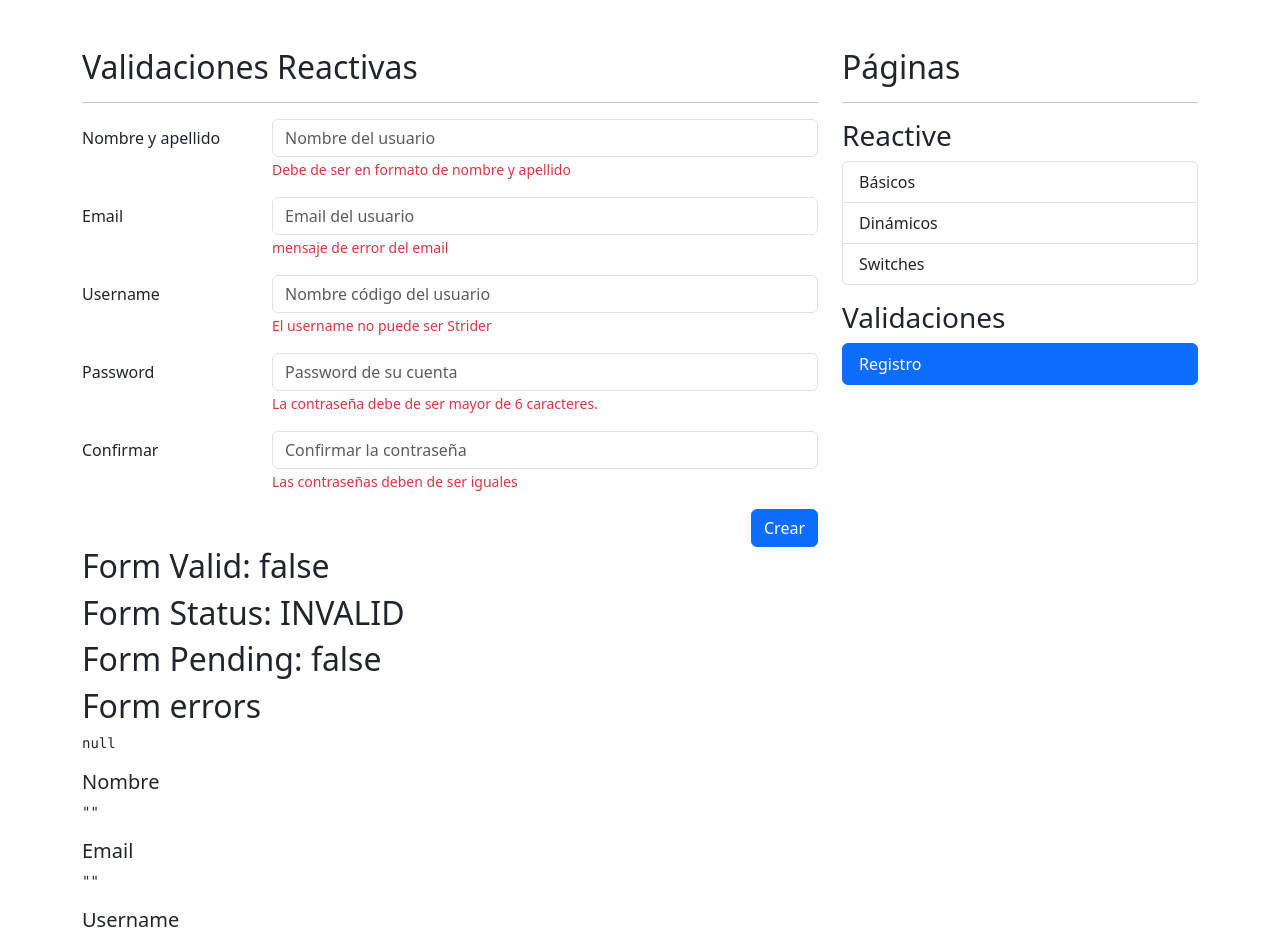
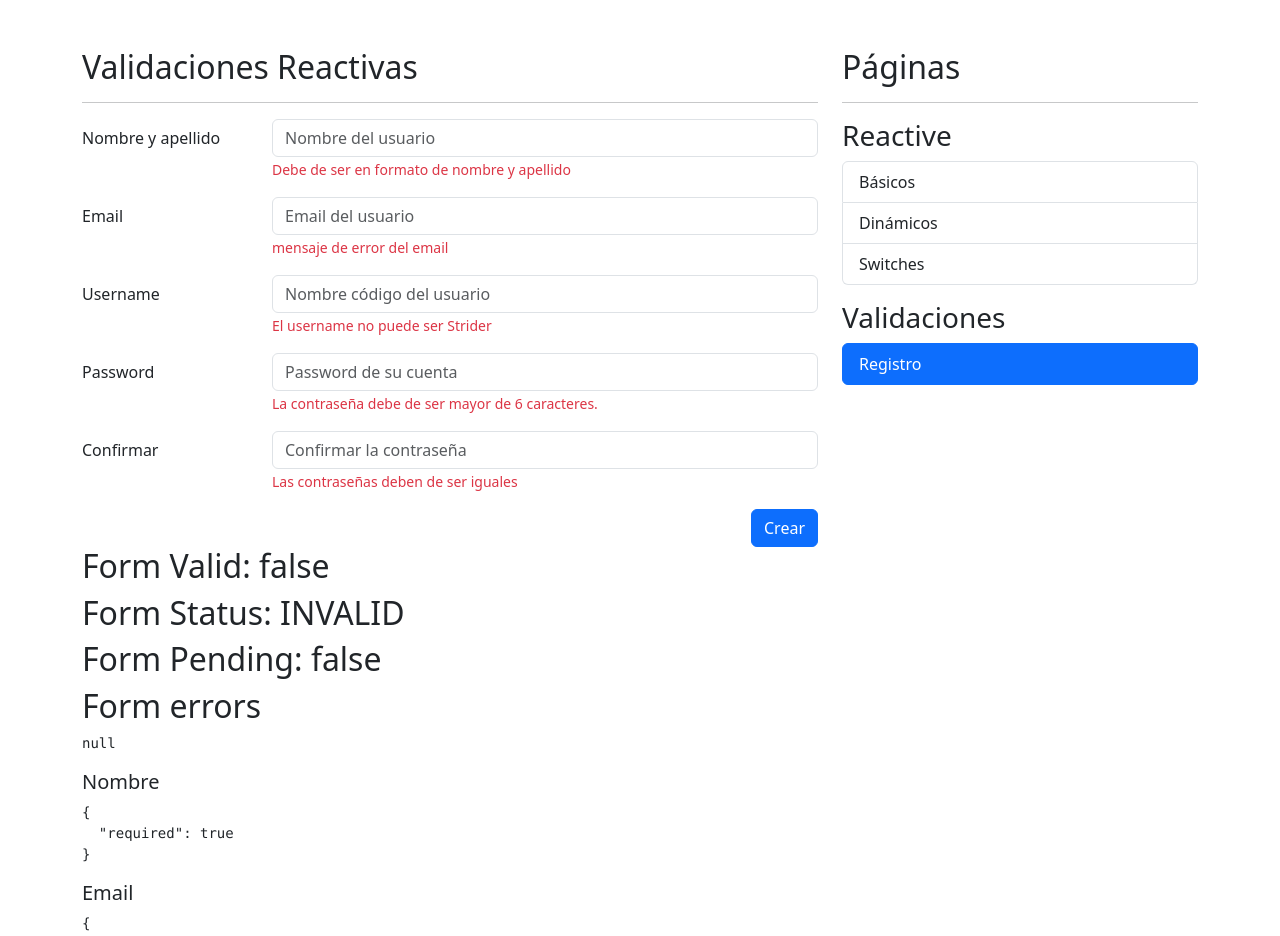
Before and after one commit to Andy-Castle/07-formsApp, an Angular app: page /auth/sign-up in a window 1280 px wide. Shown: the top 936 px of the page. Built offline with nearby package versions, Linux system fonts and the light colour scheme.

Commit message:
Validación de Email y patrones

```diff
--- a/src/app/auth/pages/register-page/register-page.component.html
+++ b/src/app/auth/pages/register-page/register-page.component.html
@@ -103,10 +103,10 @@
 <pre>{{ myForm.errors | json }}</pre>
 
 <h5>Nombre</h5>
-<pre>{{ myForm.value.name | json }}</pre>
+<pre>{{ myForm.controls["name"].errors | json }}</pre>
 
 <h5>Email</h5>
-<pre>{{ myForm.value.email | json }}</pre>
+<pre>{{ myForm.controls["email"].errors | json }}</pre>
 
 <h5>Username</h5>
 <pre>{{ myForm.controls["username"].errors | json }}</pre>
--- a/src/app/auth/pages/register-page/register-page.component.ts
+++ b/src/app/auth/pages/register-page/register-page.component.ts
@@ -1,6 +1,6 @@
 import { Component } from '@angular/core';
 import { FormBuilder, FormGroup, Validators } from '@angular/forms';
-import { cantBeStrider } from 'src/app/shared/validators/validators';
+import * as customValidators from 'src/app/shared/validators/validators';
 
 @Component({
   selector: 'app-register-page',
@@ -10,9 +10,18 @@
 })
 export class RegisterPageComponent {
   public myForm: FormGroup = this.fb.group({
-    name: ['', [Validators.required]],
-    email: ['', [Validators.required]],
-    username: ['', [Validators.required, cantBeStrider]],
+    name: [
+      '',
+      [
+        Validators.required,
+        Validators.pattern(customValidators.firstNameAndLastnamePattern),
+      ],
+    ],
+    email: [
+      '',
+      [Validators.required, Validators.pattern(customValidators.emailPattern)],
+    ],
+    username: ['', [Validators.required, customValidators.cantBeStrider]],
     password: ['', [Validators.required, Validators.minLength(6)]],
     password2: ['', [Validators.required]],
   });
--- a/src/app/shared/validators/validators.ts
+++ b/src/app/shared/validators/validators.ts
@@ -1,6 +1,11 @@
-import { FormControl } from '@angular/forms';
+import { FormControl, ValidationErrors } from '@angular/forms';
 
-export const cantBeStrider = (control: FormControl) => {
+export const firstNameAndLastnamePattern: string = '([a-zA-Z]+) ([a-zA-Z]+)';
+export const emailPattern: string = '^[a-z0-9._%+-]+@[a-z0-9.-]+\\.[a-z]{2,4}$';
+
+export const cantBeStrider = (
+  control: FormControl
+): ValidationErrors | null => {
   const value: string = control.value.trim().toLowerCase();
 
   if (value === 'strider') {
```
